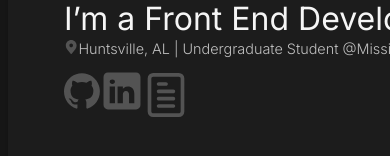
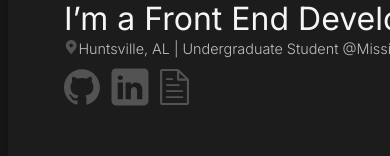
Before and after one commit to Ashton-Akridge/ReactPortfolio, a React (Vite) app: page / in a window 390 px wide. Shown: the part 424-580 px from the top of the page. Built offline with nearby package versions, Linux system fonts and the light colour scheme.

Commit message:
First Media query bug fixes

```diff
--- a/src/Pages/HomePage.tsx
+++ b/src/Pages/HomePage.tsx
@@ -44,10 +44,10 @@ export default function HomePage() {
                         </div>
                         <div className="resume-svg-container">
                             <a href={Pdf} target="_blank">
-                                <svg xmlns="http://www.w3.org/2000/svg"
-                                     width="3.25rem" height= "3.25rem" viewBox="0 0 1024 1024" version="1.1">
+                                <svg xmlns="http://www.w3.org/2000/svg" id="Layer_1" data-name="Layer 1"
+                                     viewBox="0 0 95 122.88" width="3.25rem" height="3.25rem"><title>paper</title>
                                     <path
-                                        d="M213.333333 0l597.333333 0q52.992 0 90.496 37.504t37.504 90.496l0 768q0 52.992-37.504 90.496t-90.496 37.504l-597.333333 0q-52.992 0-90.496-37.504t-37.504-90.496l0-768q0-52.992 37.504-90.496t90.496-37.504zM341.333333 725.333333l341.333333 0q17.664 0 30.165333 12.501333t12.501333 30.165333-12.501333 30.165333-30.165333 12.501333l-341.333333 0q-17.664 0-30.165333-12.501333t-12.501333-30.165333 12.501333-30.165333 30.165333-12.501333zM341.333333 554.666667l341.333333 0q17.664 0 30.165333 12.501333t12.501333 30.165333-12.501333 30.165333-30.165333 12.501333l-341.333333 0q-17.664 0-30.165333-12.501333t-12.501333-30.165333 12.501333-30.165333 30.165333-12.501333zM810.666667 85.333333l-597.333333 0q-17.664 0-30.165333 12.501333t-12.501333 30.165333l0 768q0 17.664 12.501333 30.165333t30.165333 12.501333l597.333333 0q17.664 0 30.165333-12.501333t12.501333-30.165333l0-768q0-17.664-12.501333-30.165333t-30.165333-12.501333zM341.333333 384l341.333333 0q17.664 0 30.165333 12.501333t12.501333 30.165333-12.501333 30.165333-30.165333 12.501333l-341.333333 0q-17.664 0-30.165333-12.501333t-12.501333-30.165333 12.501333-30.165333 30.165333-12.501333zM341.333333 213.333333l170.666667 0q17.664 0 30.165333 12.501333t12.501333 30.165333-12.501333 30.165333-30.165333 12.501333l-170.666667 0q-17.664 0-30.165333-12.501333t-12.501333-30.165333 12.501333-30.165333 30.165333-12.501333z" fill="#535353"/>
+                                        d="M98.63,35.57A8.37,8.37,0,0,0,96,32.12L64.39,1.32A3.53,3.53,0,0,0,61.63,0H6.43A6.42,6.42,0,0,0,0,6.43v110a6.42,6.42,0,0,0,6.43,6.43H92.21a6.42,6.42,0,0,0,6.4-6.43V63.37h0V35.57Zm-33.43-23L86.68,32.69H65.2V12.57ZM49.75,115.7H7.18V7.15H58V36.26a3.61,3.61,0,0,0,3.61,3.61H91.45v23.5h0V115.7ZM20.47,53a2.58,2.58,0,0,1,1.87-.88H64.53a2.55,2.55,0,0,1,1.91.87,3,3,0,0,1,.76,2,3.08,3.08,0,0,1-.77,2,2.57,2.57,0,0,1-1.9.88H22.37a2.56,2.56,0,0,1-1.91-.87,3.1,3.1,0,0,1,0-4.08Zm0,40.77a2.53,2.53,0,0,1,1.9-.88H76.25a2.55,2.55,0,0,1,1.91.88,3.1,3.1,0,0,1,0,4.08,2.59,2.59,0,0,1-1.92.86H22.37a2.59,2.59,0,0,1-1.91-.86,3.1,3.1,0,0,1,0-4.08ZM76.25,72.52a2.59,2.59,0,0,1,1.91.88,3.1,3.1,0,0,1,0,4.08,2.57,2.57,0,0,1-1.92.87H22.37a2.56,2.56,0,0,1-1.91-.87,3.1,3.1,0,0,1,0-4.08,2.57,2.57,0,0,1,1.9-.88ZM20.47,32.63a2.57,2.57,0,0,1,1.9-.88H41.86a2.56,2.56,0,0,1,1.91.87,3,3,0,0,1,.76,2,3.07,3.07,0,0,1-.75,2l0,0a2.58,2.58,0,0,1-1.9.88H22.37a2.56,2.56,0,0,1-1.91-.87,3.1,3.1,0,0,1,0-4.08Z" fill="#535353"/>
                                 </svg>
                                 <span className="tooltip">Resume</span>
                             </a>
--- a/src/css/HomePage.css
+++ b/src/css/HomePage.css
@@ -8,7 +8,7 @@
     margin-right: auto; /* Ensures centering */
     margin-top: 15rem;
     border-radius: 2rem;
-    box-shadow: 0 4px 8px rgba(0, 0, 0, 0.2); /* Soft shadow around the box */
+    box-shadow: 0 0.25rem 0.5rem rgba(0, 0, 0, 0.2); /* Soft shadow around the box */
     background-color: rgb(255, 255, 255, 0.02);
     padding-top: 4.5rem;
     padding-left: 4.5rem; /* Add padding to make room inside the widget */
@@ -39,7 +39,7 @@
 }
 .svg-container {
     display: flex;
-    gap:10px
+    gap:0.625rem;
 }
 /* Move second SVG to the left */
 .github-svg-container svg{
@@ -53,7 +53,7 @@
     transition: transform 0.3s ease; /* Smooth transition for the movement */
 }
 .github-svg-container a:hover{
-    transform: translateY(-10px); /* Moves the logo up when hovered */
+    transform: translateY(-0.625rem); /* Moves the logo up when hovered */
 }
 /* Tooltip styling */
 .github-svg-container .tooltip {
@@ -61,14 +61,14 @@
     opacity: 0;
     transition: opacity 0.4s ease;
     position: absolute;
-    bottom: -45px; /* Position the tooltip under the GitHub logo */
+    bottom: -2.8125rem; /* Position the tooltip under the GitHub logo */
     left: 1.6875rem;
     transform: translateX(-50%);
     background-color: rgba(133, 133, 133, 0.53);
     color: #fff;
     font-size: 1rem;
     padding: 0.5rem;
-    border-radius: 4px;
+    border-radius: 0.25rem;
     white-space: nowrap;
 }
 
@@ -90,7 +90,7 @@
     transition: transform 0.3s ease; /* Smooth transition for the movement */
 }
 .linkedIn-svg-container a:hover{
-    transform: translateY(-10px); /* Moves the logo up when hovered */
+    transform: translateY(-0.625rem); /* Moves the logo up when hovered */
 }
 /* Tooltip styling */
 .linkedIn-svg-container .tooltip {
@@ -98,14 +98,14 @@
     opacity: 0;
     transition: opacity 0.4s ease;
     position: absolute;
-    bottom: -45px; /* Position the tooltip under the GitHub logo */
+    bottom: -2.8125rem; /* Position the tooltip under the GitHub logo */
     left: 1.875rem;
     transform: translateX(-50%);
     background-color: rgba(133, 133, 133, 0.53);
     color: #fff;
     font-size: 1rem;
     padding: 0.5rem;
-    border-radius: 4px;
+    border-radius: 0.25rem;
     white-space: nowrap;
 }
 
@@ -113,8 +113,6 @@
     visibility: visible;
     opacity: 1;
 }
-
-
 /* Move second SVG to the left */
 .resume-svg-container svg{
     display: flex; /* Flexbox container for left alignment */
@@ -123,11 +121,11 @@
 }
 .resume-svg-container a{
     display: block;
-    width: 3.25rem;
+    width: 3rem;
     transition: transform 0.3s ease; /* Smooth transition for the movement */
 }
 .resume-svg-container a:hover{
-    transform: translateY(-10px); /* Moves the logo up when hovered */
+    transform: translateY(-0.625rem); /* Moves the logo up when hovered */
 }
 /* Tooltip styling */
 .resume-svg-container .tooltip {
@@ -135,14 +133,14 @@
     opacity: 0;
     transition: opacity 0.4s ease;
     position: absolute;
-    bottom: -45px; /* Position the tooltip under the GitHub logo */
+    bottom: -2.8125rem; /* Position the tooltip under the GitHub logo */
     left: 1.875rem;
     transform: translateX(-50%);
     background-color: rgba(133, 133, 133, 0.53);
     color: #fff;
     font-size: 1rem;
     padding: 0.5rem;
-    border-radius: 4px;
+    border-radius: 0.25rem;
     white-space: nowrap;
 }
 
@@ -150,6 +148,7 @@
     visibility: visible;
     opacity: 1;
 }
+
 
 @media screen and (max-device-width: 1065px) {
     .widget{
@@ -166,16 +165,16 @@
         margin: 0;
     }
     .content p{
-
         font-size: 0.9rem;
         margin: 0.1rem 0 0;
     }
     .svg-container {
-        gap:0;
+        gap:0.5rem;
     }
     .github-svg-container svg {
         width: 2.25rem;  /* Adjust size for medium screens */
         height: 2.25rem; /* Adjust size for medium screens */
+        margin-top: 0.75rem; /* Adds spacing between the text and the SVG */
     }
     .github-svg-container a{
         width: 2.25rem;  /* Adjust size for medium screens */
@@ -184,18 +183,21 @@
     .linkedIn-svg-container svg{
         width: 2.75rem;  /* Adjust size for medium screens */
         height: 2.75rem; /* Adjust size for medium screens */
+        margin-top: 0.5rem; /* Adds spacing between the text and the SVG */
     }
     .linkedIn-svg-container a{
-        width: 2.75rem;  /* Adjust size for medium screens */
-        height: 2.75rem; /* Adjust size for medium screens */
+        width: 2.5rem;  /* Adjust size for medium screens */
+        height: 2.5rem; /* Adjust size for medium screens */
     }
     .resume-svg-container svg{
-         width: 2.75rem;  /* Adjust size for medium screens */
-         height: 2.75rem; /* Adjust size for medium screens */
+         width: 2.25rem;  /* Adjust size for medium screens */
+         height: 2.25rem; /* Adjust size for medium screens */
+        margin-top: 0.75rem; /* Adds spacing between the text and the SVG */
     }
     .resume-svg-container a{
-        width: 2.5rem;  /* Adjust size for medium screens */
-        height: 2.5rem; /* Adjust size for medium screens */
+        width: 2.25rem;  /* Adjust size for medium screens */
+        height: 2.25rem; /* Adjust size for medium screens */
+
     }
     .resume-svg-container a:hover .tooltip,
     .github-svg-container a:hover .tooltip,
```
